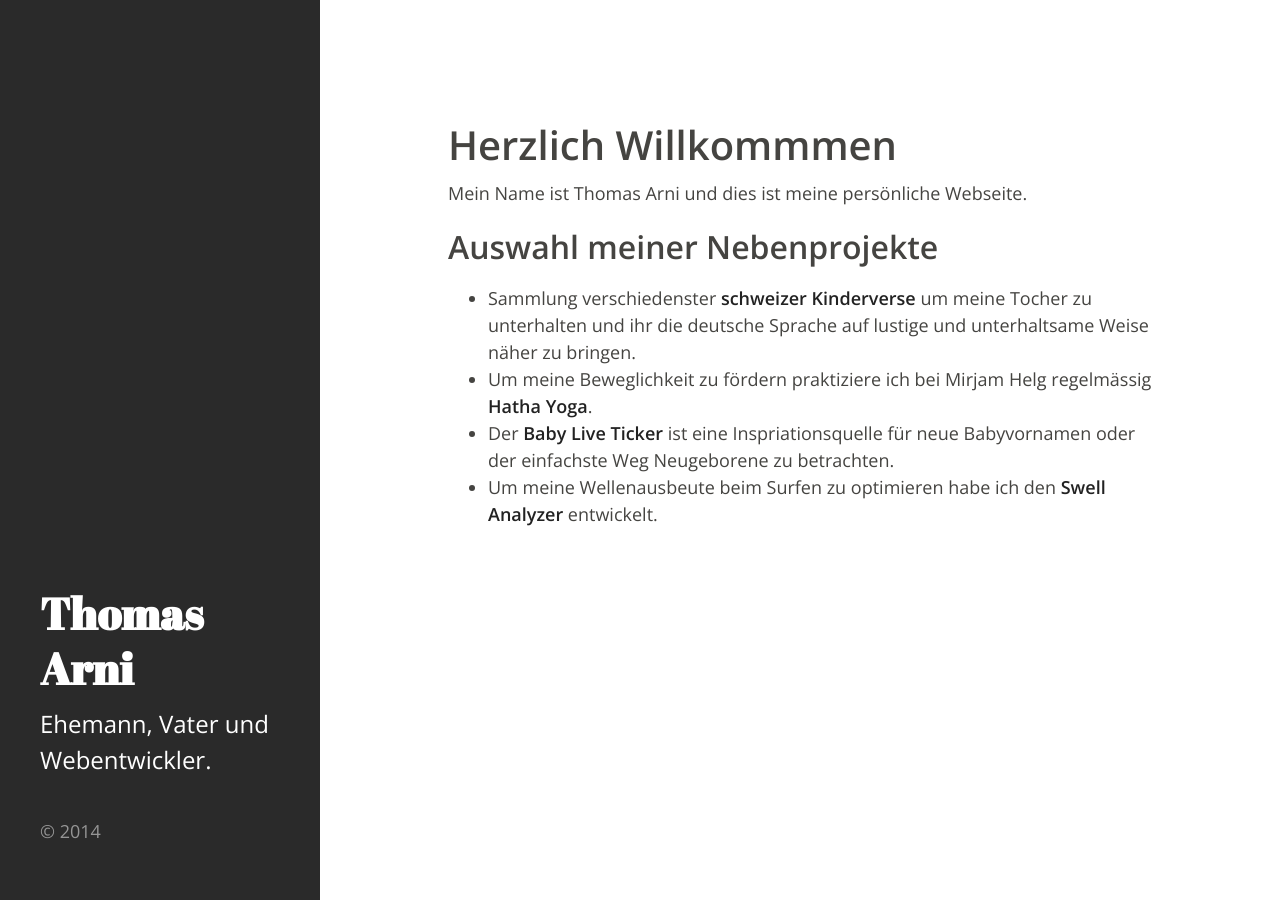
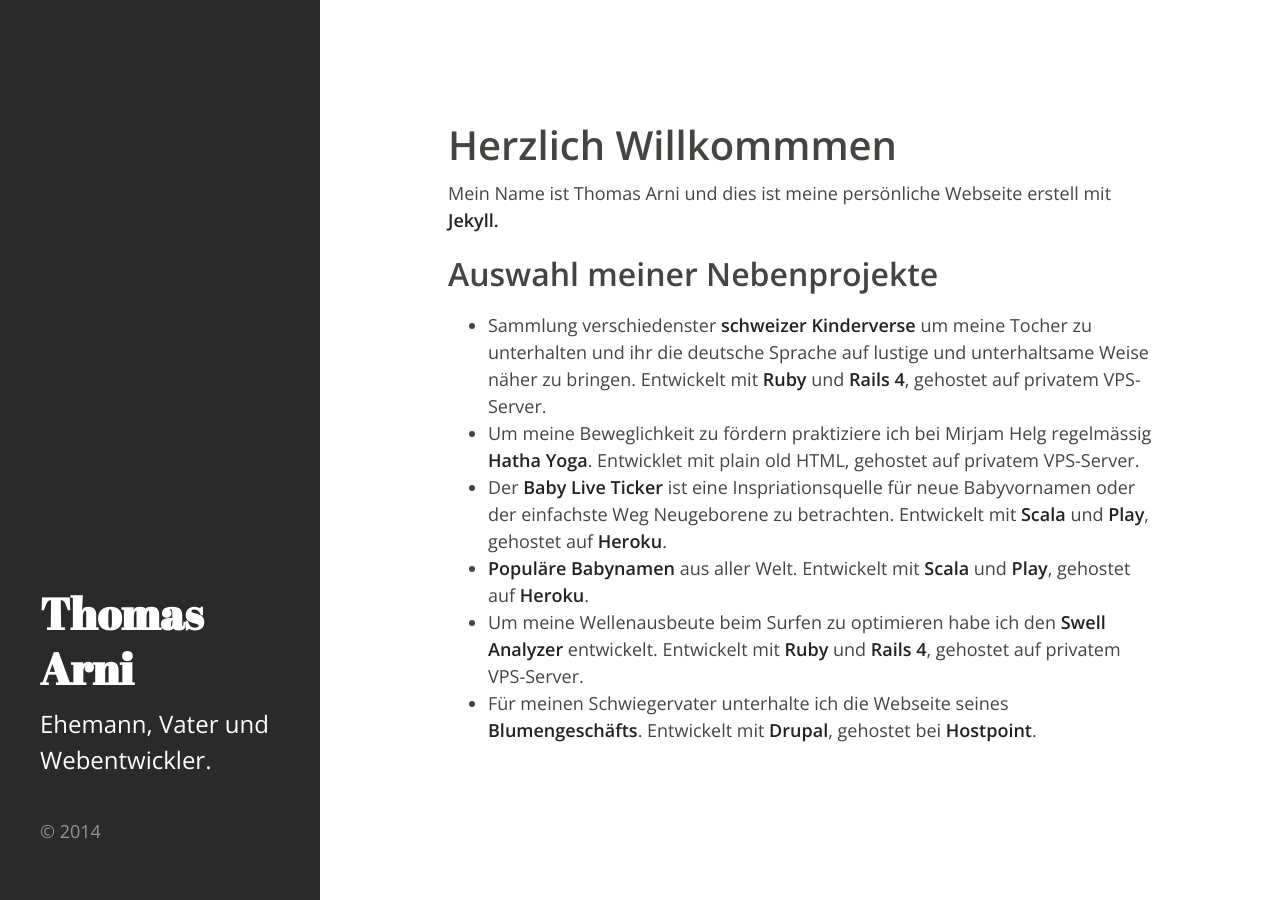
Before and after one commit to sunsations/thomasarni.com, a Jekyll site: the page built from jekyll/index.html, in a window 1280 px wide. Built offline with Jekyll 4.4.1, drawn with Linux system fonts in a browser that asks for light colours; Markdown is read by kramdown in place of the engine named in the settings; the list of posts is cut into pages by our own code.

Commit message:
Update index.html

```diff
--- a/jekyll/index.html
+++ b/jekyll/index.html
@@ -5,21 +5,27 @@ layout: default
 <section class="content">
   <h1>Herzlich Willkommmen</h1>
   <p>
-  Mein Name ist Thomas Arni und dies ist meine persönliche Webseite.
+  Mein Name ist Thomas Arni und dies ist meine persönliche Webseite erstell mit <a href="http://jekyllrb.com/"> Jekyll.</a>
   </p>
   <h2> Auswahl meiner Nebenprojekte </h2>
   <ul>
     <li>
-    Sammlung verschiedenster <a href="http://kinderverse.ch">schweizer Kinderverse</a> um meine Tocher zu unterhalten und ihr die deutsche Sprache auf lustige und unterhaltsame Weise näher zu bringen.
+    Sammlung verschiedenster <a href="http://kinderverse.ch">schweizer Kinderverse</a> um meine Tocher zu unterhalten und ihr die deutsche Sprache auf lustige und unterhaltsame Weise näher zu bringen. Entwickelt mit <a href="https://www.ruby-lang.org">Ruby</a> und <a href="http://rubyonrails.org/">Rails 4</a>, gehostet auf privatem VPS-Server.
     </li>
     <li>
-    Um meine Beweglichkeit zu fördern praktiziere ich bei Mirjam Helg regelmässig <a href="http://www.hathayogahelg.ch">Hatha Yoga</a>.
+    Um meine Beweglichkeit zu fördern praktiziere ich bei Mirjam Helg regelmässig <a href="http://www.hathayogahelg.ch">Hatha Yoga</a>. Entwicklet mit plain old HTML, gehostet auf privatem VPS-Server.
     </li>
     <li>
-    Der <a href="http://www.babyliveticker.com">Baby Live Ticker</a> ist eine Inspriationsquelle für neue Babyvornamen oder der einfachste Weg Neugeborene zu betrachten.
+    Der <a href="http://www.babyliveticker.com">Baby Live Ticker</a> ist eine Inspriationsquelle für neue Babyvornamen oder der einfachste Weg Neugeborene zu betrachten. Entwickelt mit <a href="http://www.scala-lang.org/">Scala</a> und <a href="http://www.playframework.com/">Play</a>, gehostet auf <a href="https://www.heroku.com/">Heroku</a>.
     </li>
     <li>
-    Um meine Wellenausbeute beim Surfen zu optimieren habe ich den <a href="http://www.swellanalyzer.com">Swell Analyzer</a> entwickelt.
+    <a href="http://www.babynamefactbook.com/">Populäre Babynamen</a> aus aller Welt. Entwickelt mit <a href="http://www.scala-lang.org/">Scala</a> und <a href="http://www.playframework.com/">Play</a>, gehostet auf <a href="https://www.heroku.com/">Heroku</a>.
+    </li>
+    <li>
+    Um meine Wellenausbeute beim Surfen zu optimieren habe ich den <a href="http://www.swellanalyzer.com">Swell Analyzer</a> entwickelt. Entwickelt mit <a href="https://www.ruby-lang.org">Ruby</a> und <a href="http://rubyonrails.org/">Rails 4</a>, gehostet auf privatem VPS-Server.
+    </li>
+    <li>
+    Für meinen Schwiegervater unterhalte ich die Webseite seines <a href="http://www.helgblumen.ch">Blumengeschäfts</a>. Entwickelt mit <a href="https://drupal.org/">Drupal</a>, gehostet bei <a href="https://www.hostpoint.ch/">Hostpoint</a>.
     </li>
   </ul>
 </section>
```
